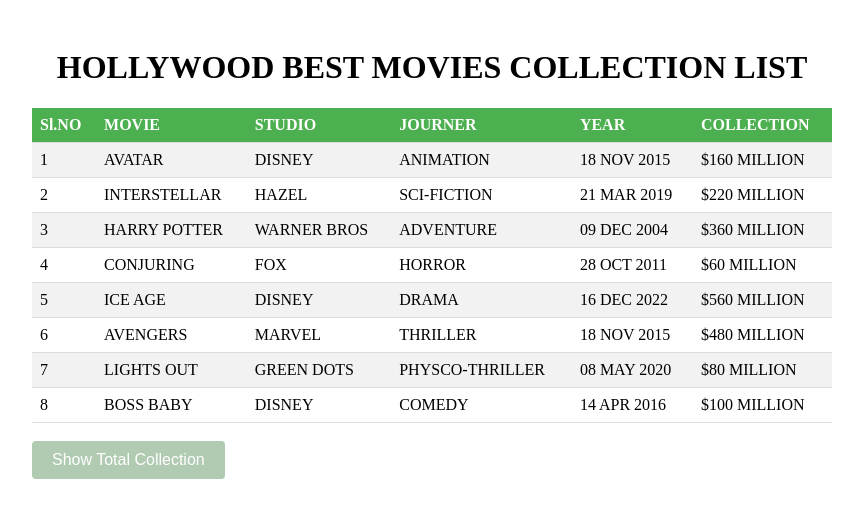
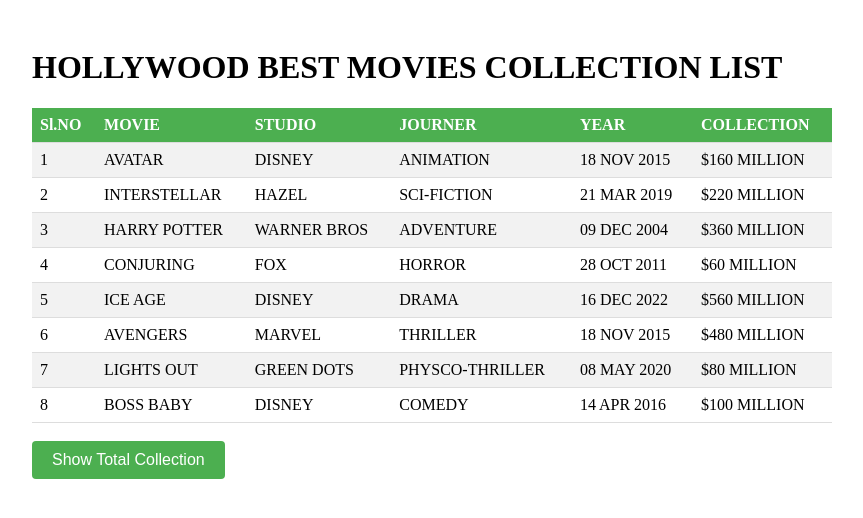
Before and after one commit to iamneo-production/baaeebabdbae305736331ceebddcdaafecone, a plain HTML site: page public/index.html in a window 1280 px wide. Shown: the whole page, without its empty margins (208-1071 px from the left). Drawn offline with Linux system fonts and the light colour scheme.

Commit message:
Backup Commit

```diff
--- a/public/style.css
+++ b/public/style.css
@@ -24,13 +24,13 @@
     padding: 20px;
 }
 
-h1 {
-    text-align: center;
-}
+/* h1 {
+    text-align:center;
+} */
 
 .total-collection-button {
-    background-color: #b1cab2;
-    /* background-color: #4CAF50; */
+    /* background-color: #b1cab2; */
+    background-color: #4CAF50;
     color: white;
     padding: 10px 20px;
     border: none;
```
